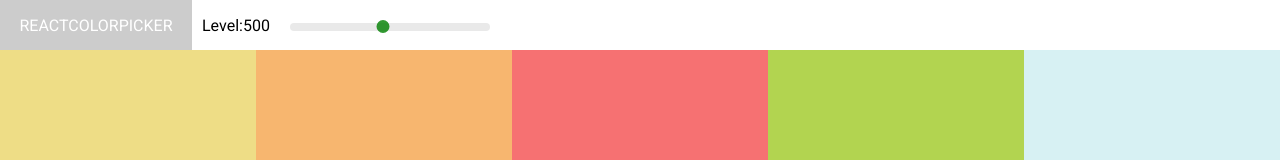
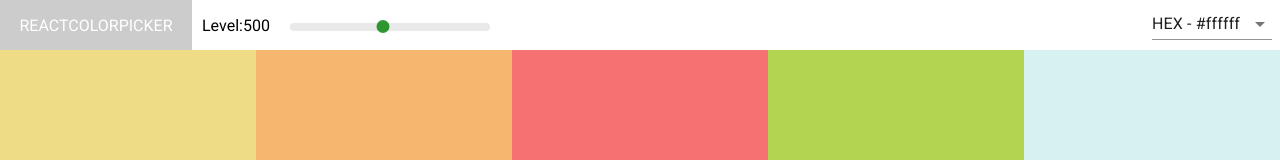
Before and after one commit to AhmedElselly/massive_color_palette, a React (Vite) app: page / in a window 1280 px wide. Shown: the top 160 px of the page. Built offline with nearby package versions, Linux system fonts and the light colour scheme.

Commit message:
added format change in navbar

```diff
--- a/src/Components/Navbar/index.jsx
+++ b/src/Components/Navbar/index.jsx
@@ -2,13 +2,20 @@ import React, { useState } from 'react';
 import styles from '../../styles/Navbar.module.css';
 import Slider from 'rc-slider';
 import 'rc-slider/assets/index.css';
+import { FormControl, InputLabel, MenuItem, Select } from '@mui/material';
 
-const Navbar = ({level, handleChangeLevel}) => {
+const Navbar = ({ level, handleChangeLevel, handleSelectedFormat }) => {
 	const [newLevel, setNewLevel] = useState(level);
-  const handleSliderChange = val => {
+	const [selected, setSelected] = useState('hex');
+	const handleSliderChange = val => {
 		setNewLevel(val)
-    handleChangeLevel(val);
-  }
+		handleChangeLevel(val);
+	}
+
+	const handleSelectChange = e => {
+		setSelected(e.target.value);
+		handleSelectedFormat(e.target.value);
+	}
 
 	return (
 		<div className={styles.container}>
@@ -19,6 +26,20 @@ const Navbar = ({level, handleChangeLevel}) => {
 					<Slider defaultValue={level} min={100} max={900} onChange={handleSliderChange} step={100} />
 				</div>
 			</div>
+			<div className={styles.right}>
+				<FormControl variant="standard" sx={{ m: 1, minWidth: 120 }}>
+					<Select
+						labelId="demo-simple-select-standard-label"
+						id="demo-simple-select-standard"
+						value={selected}
+						onChange={handleSelectChange}
+					>
+						<MenuItem value={'hex'}>HEX - #ffffff</MenuItem>
+						<MenuItem value={'rgb'}>RGB - {`rgb(255,255,255)`}</MenuItem>
+						<MenuItem value={'rgba'}>RGBA - {`rgb(255,255,255,1)`}</MenuItem>
+					</Select>
+				</FormControl>
+			</div>
 		</div>
 	)
 }
--- a/src/Components/Palette/index.jsx
+++ b/src/Components/Palette/index.jsx
@@ -5,19 +5,24 @@ import Navbar from '../Navbar';
 
 const Palette = ({ palette }) => {
   const [level, setLevel] = useState(500);
+  const [format, setFormat] = useState('hex');
 
   const handleSliderChange = val => {
     setLevel(val);
   }
 
+  const handleSelectedFormat = val => {
+    setFormat(val);
+  }
+
   const generateColorBoxes = () => palette.colors[level].map((color, i) => {
     return (
-      <ColorBox key={i} background={color.rgba} name={color.name} />
+      <ColorBox key={i} background={color[format]}  name={color.name} />
     )
   })
   return (
     <div className={styles.palette}>
-      <Navbar level={level} handleChangeLevel={handleSliderChange} />
+      <Navbar level={level} handleChangeLevel={handleSliderChange} handleSelectedFormat={handleSelectedFormat} />
       <div className={styles.paletteColors}>
         {generateColorBoxes()}
       </div>
--- a/src/styles/Navbar.module.css
+++ b/src/styles/Navbar.module.css
@@ -1,5 +1,6 @@
 .container {
     display: flex;
+    justify-content: space-between;
     height: 50px;
 }
 
```
